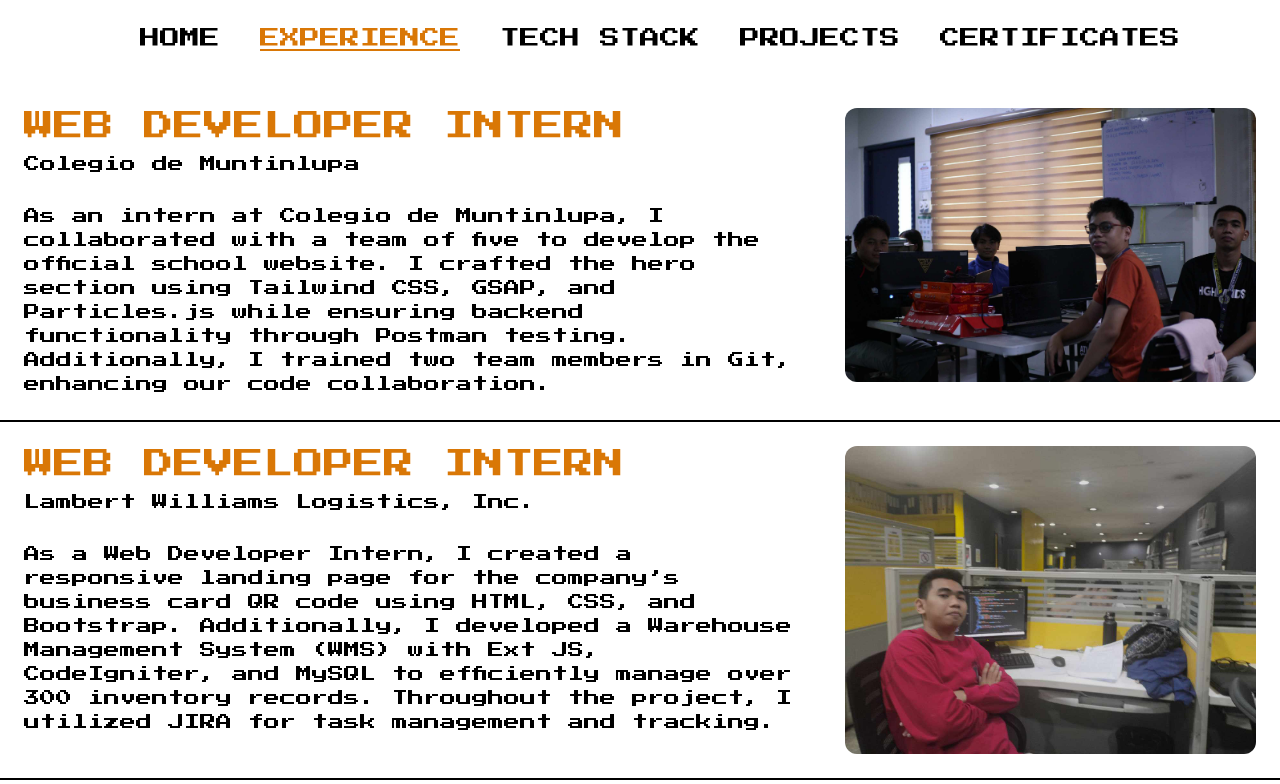
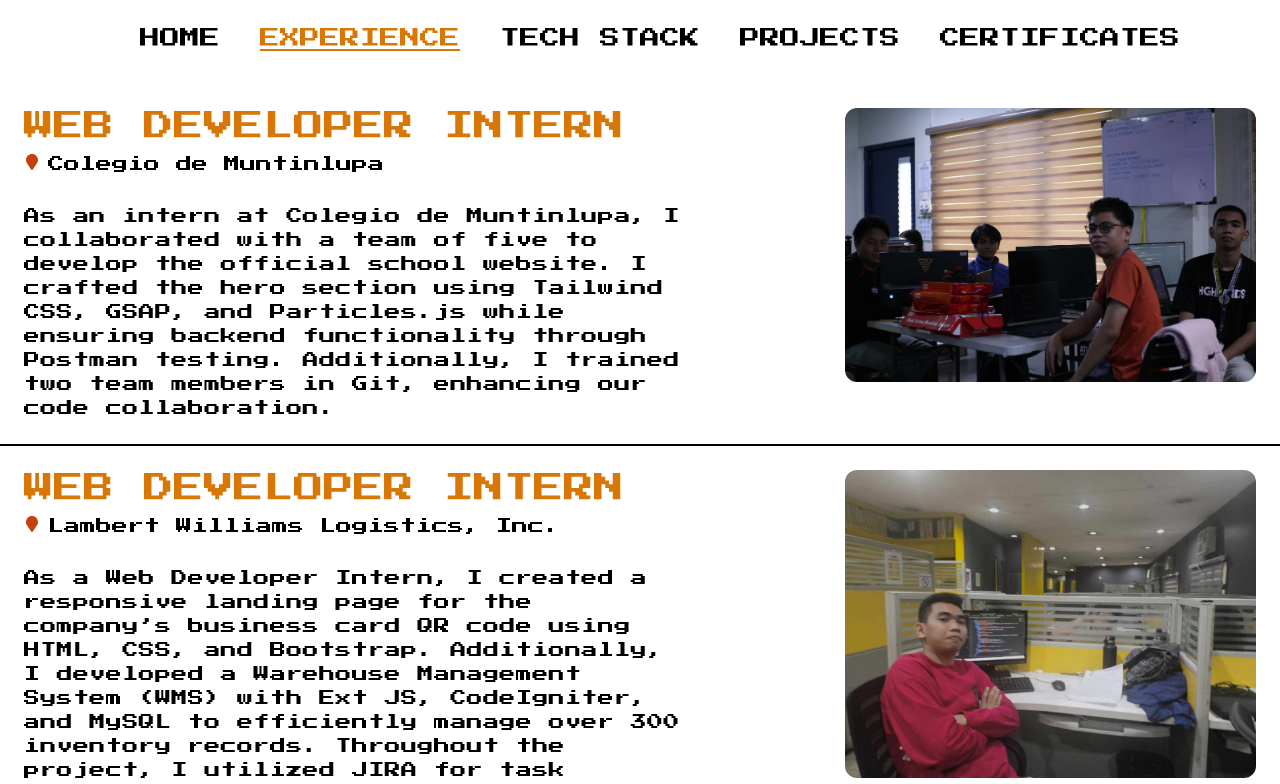
Before and after one commit to Ravend1028/REACT-POWERED-PORTFOLIO, a React (Vite) app: page /experience in a window 1280 px wide. Shown: the top 784 px of the page. Built offline with nearby package versions, Linux system fonts and the light colour scheme.

Commit message:
added react icons

```diff
--- a/package.json
+++ b/package.json
@@ -13,6 +13,7 @@
     "aos": "^2.3.4",
     "react": "^18.3.1",
     "react-dom": "^18.3.1",
+    "react-icons": "^5.3.0",
     "react-router-dom": "^6.26.2"
   },
   "devDependencies": {
--- a/src/components/Divider.jsx
+++ b/src/components/Divider.jsx
@@ -4,7 +4,7 @@ const Divider = ({title, children}) => {
   return (
     <section data-aos="fade-right" className='group hover:bg-gray-200'>
       <div className="container mx-auto p-6 flex flex-col justify-center items-center border-black border-b-2 space-y-5">
-        <h1 className='font-pixel text-3xl uppercase text-amber-600 relative after:content-[""] after:absolute after:left-0 after:bottom-0 after:w-0 after:h-[2px] after:bg-amber-600 after:transition-all after:duration-700 group-hover:after:w-full'>
+        <h1 className='font-pixel text-2xl md:text-3xl uppercase text-amber-600 relative after:content-[""] after:absolute after:left-0 after:bottom-0 after:w-0 after:h-[2px] after:bg-amber-600 after:transition-all after:duration-700 group-hover:after:w-full'>
           {title}
         </h1>
 
--- a/src/components/Section.jsx
+++ b/src/components/Section.jsx
@@ -17,7 +17,7 @@ const Section = ({title, company, description, image, alt, imageStyle}) => {
             </p>
           </div>
 
-          <p className='font-pixel leading-relaxed text-sm md:text-base md:max-w-3xl'>
+          <p className='font-pixel leading-relaxed tracking-wide text-sm md:text-base md:max-w-2xl'>
             { description }
           </p>
         </div>
--- a/src/components/Socials.jsx
+++ b/src/components/Socials.jsx
@@ -1,5 +1,6 @@
 import React from 'react'
 import resume from '../assets/DAVID_COE_RESUME.pdf'
+import { LiaDownloadSolid } from "react-icons/lia";
 
 // PRINTING OF CV HANDLER
 
@@ -36,13 +37,15 @@ const Socials = () => {
           </a>
         </div>
 
-        <div>
+        <div className='border-black border-b-2 m-3 px-2'>
           <a
             href={ resume }
             download="resume"
-            className='bg-black p-3 rounded-lg text-white font-pixel hover:text-amber-500 text-xs lg:text-md 2xl:text-lg'
+            className='text-black inline-flex font-pixel hover:text-amber-500 text-xs lg:text-md 2xl:text-lg'
           >
             Download CV
+
+            <LiaDownloadSolid className='mb-1 ml-2 text-lg'/>
           </a>
         </div>
       </div>
--- a/src/pages/Experience.jsx
+++ b/src/pages/Experience.jsx
@@ -4,6 +4,7 @@ import WebIntern from '../assets/images/web-intern-cdm.jpg'
 import QAIntern from '../assets/images/qa-intern-ascensoft.jpg'
 import WebInternTwo from '../assets/images/intern-lwli.jpg'
 import WebInternTest from '../assets/images/web-intern-test.jpg'
+import { FaMapMarker } from 'react-icons/fa'
 
 const experiences = [
   {
@@ -36,7 +37,12 @@ const Experience = () => {
         <Section
           key={index}
           title={exp.title}
-          company={exp.company}
+          company={
+            <span className="flex items-center">
+              <FaMapMarker className="mb-1 mr-2 text-orange-700" /> {/* Adjust styling as needed */}
+              {exp.company}
+            </span>
+          }
           description={exp.description}
           image={exp.image}
           alt={exp.alt}
```
Also changed, not shown: 1 other file (tests, documents, lock files or other folders).
